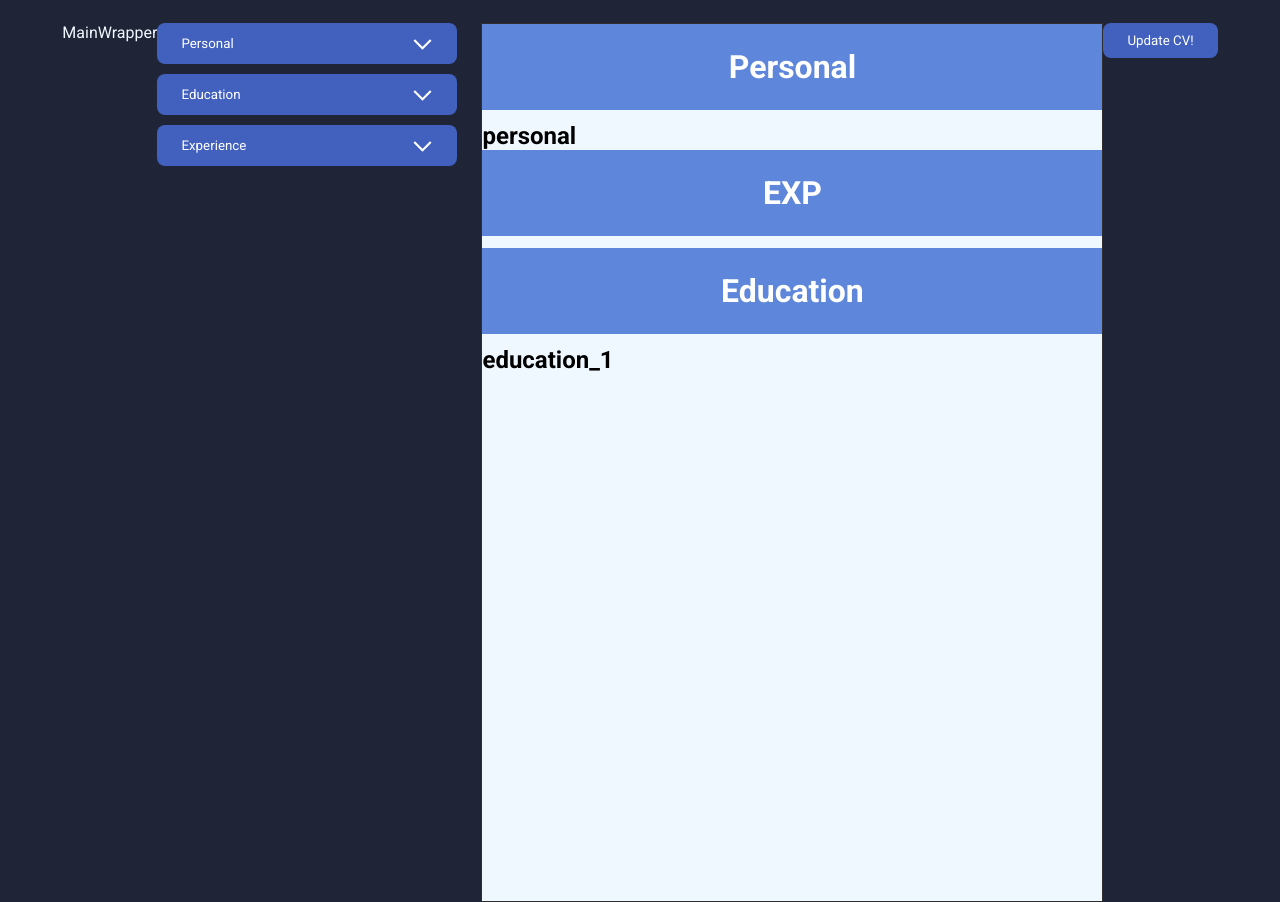
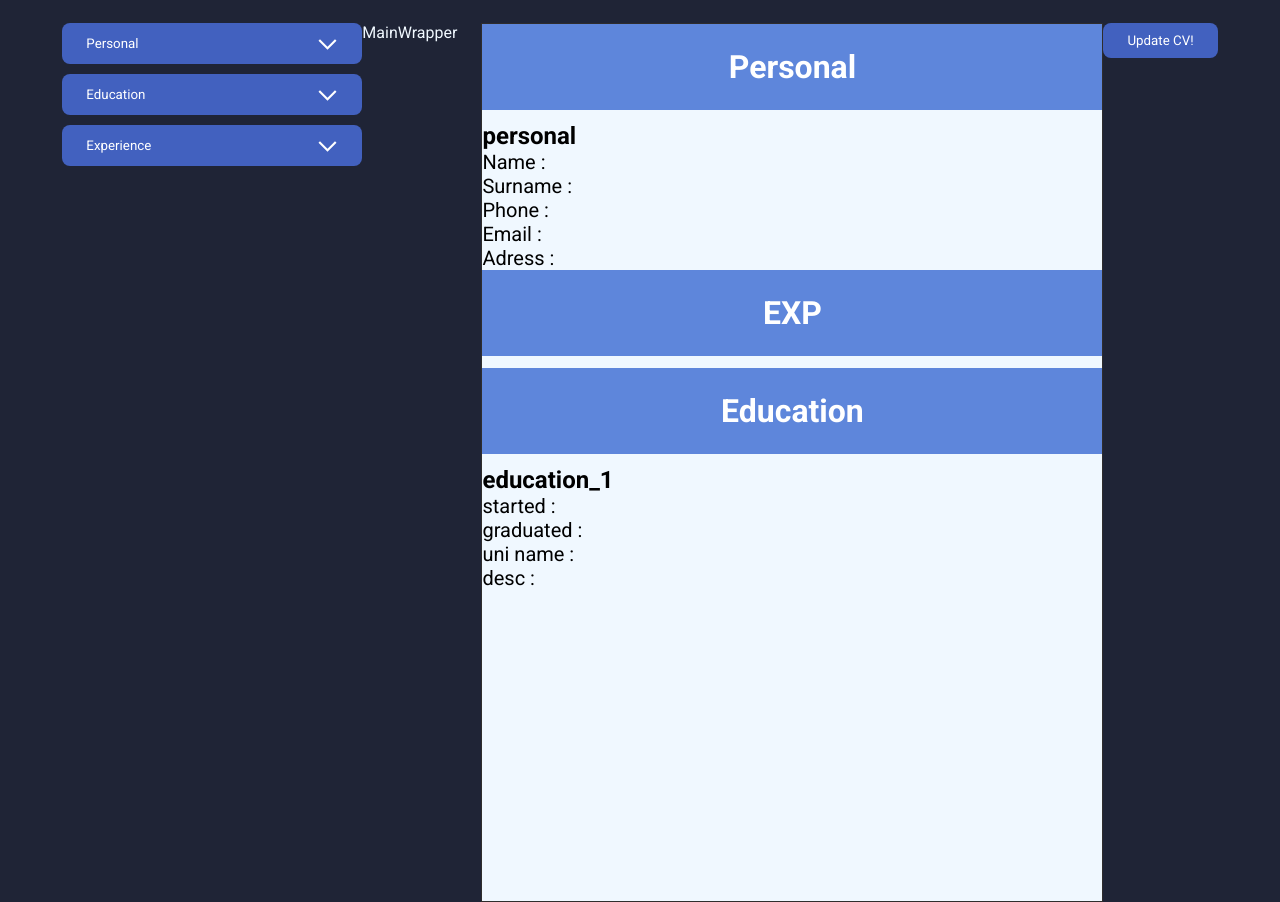
Before and after one commit to TSRSE/cv-creator, a React (Vite) app: page / in a window 1280 px wide. Built offline with nearby package versions, Linux system fonts and the light colour scheme.

Commit message:
Теперь формы запомниают свой статус `isOpen`

```diff
--- a/src/App.jsx
+++ b/src/App.jsx
@@ -3,63 +3,19 @@ import './App.css'
 import Panel from './components/lfetSidePanel/Panel'
 import Canvas from './components/canvas/Canvas'
 import MainWrapper from './components/hocs/mainWrapper/MainWrapper'
+import CreateDataSet from './components/utils/CreateDataSet'
 
 function App() {
 
-  const PANEL_ELEMENTS = {
-    personal : [
-    {
-      id: 'personal',
-      fields : [
-        {'Name' : ''},
-        {'Surname' : ''},
-        {'Phone' : ''},
-        {'Email' : ''},
-        {'Adress' : ''}]
-    }
-  ],
+  const [UpdateToggle, setUpdateToggle] = useState(false)
+  const [componentsArray, setComponentsArray] = useState(CreateDataSet)
 
-    education : [
-      {
-        id: 'education_1',
-        fields : [
-          {'started' : ''},
-          {'graduated' : ''},
-          {'uni name' : ''},
-          {'desc' : ''} ]
-        }
-      ],
 
-      jobs : [
-      {
-        id: 'job_1',
-        fields : [
-          {'From' : ''},
-          {'To' : ''},
-          {'Place' : ''},
-          {'Job' : ''},
-          {'Description' : ''} ]
-      },
-      {
-        id: 'job_2',
-        fields : [
-          {'From' : ''},
-          {'To' : ''},
-          {'Place' : ''},
-          {'Job' : ''},
-          {'Description' : ''} ]
-      }
-    ]
-  }
-
-  const [componentsArray, setComponentsArray] = useState(PANEL_ELEMENTS)
 
   const handleChange = (newArray) => {
     setComponentsArray(newArray)
+
   }
-
-  const [UpdateToggle, setUpdateToggle] = useState(false)
-
   const handleCanvasUpdate = () => {
     setUpdateToggle(!UpdateToggle)
   }
@@ -67,7 +23,9 @@ function App() {
   return (
     <>
       <main>
-        <MainWrapper changeArray={handleChange} array={componentsArray} toggleUpdater={handleCanvasUpdate}/>
+      <Panel changeArray={handleChange} layoutArray={CreateDataSet} changableArray={componentsArray}/>
+      <MainWrapper array={componentsArray} toggleUpdater={handleCanvasUpdate}/>
+
       </main>
     </>
   )
--- a/src/components/hocs/dropDownHOC/DropDownHOC.jsx
+++ b/src/components/hocs/dropDownHOC/DropDownHOC.jsx
@@ -3,11 +3,25 @@ import('./DropDownHOC.css')
 import React, { useState } from 'react'
 import Button from '../../shared/button/Button'
 
-export default function DropDownHOC({children, isOpen = false, textCases=['close','open'], width = 1, type = 'accent'}) {
+export default function DropDownHOC({children, array={}, handleClose = () => null, isOpen = false, textCases=['close','open'], width = 1, type = 'accent', myKey='', localKey=''}) {
 
   const [isShowing, toggleIsShowing] = useState(isOpen)
 
+
+
+  const updateGlobalArray_V2_open = () => {
+    if (Object.keys(array).length === 0) {
+      return array
+    }
+    const tempArr = array
+    tempArr[`${myKey}`].find(x => x.id == localKey).isOpen = !isShowing
+    return tempArr
+  }
+
   const dropDownClickHandle = () =>{
+
+    const newArr = updateGlobalArray_V2_open()
+    handleClose(newArr)
     toggleIsShowing(!isShowing)
   }
 
--- a/src/components/hocs/mainWrapper/MainWrapper.jsx
+++ b/src/components/hocs/mainWrapper/MainWrapper.jsx
@@ -5,11 +5,13 @@ import RightPanel from '../../rightSidePanel/RightPanel'
 
 export default function MainWrapper({changeArray = () => null, array = null, updater = false, toggleUpdater = () => null}) {
 
+  // const [staitcArray, setStaitcArray] = useState(CreateDataSet)
+
     return (
     <>
         <div>MainWrapper</div>
-        {console.log(array)}
-        <Panel changeArray={changeArray} array={array}/>
+        {/* {console.log(array)} */}
+
         <Canvas elements={array}/>
         <RightPanel updater={updater} toggleUpdater={toggleUpdater}/>
     </>
--- a/src/components/lfetSidePanel/Panel.jsx
+++ b/src/components/lfetSidePanel/Panel.jsx
@@ -2,12 +2,14 @@ import Cathegory from '../shared/cathegory/Cathegory'
 import './style.css'
 import React from 'react'
 
-export default function Panel({changeArray = () => null, array={}}) {
+export default function Panel({changeArray = () => null, layoutArray={}, changableArray = {} }) {
   return (
     <div className='panel-main'>
-      <Cathegory title='Personal' isOpen={true}  fields={array.personal} changeArray={changeArray} array={array} myKey={Object.keys(array)[0]}/>
-      <Cathegory title='Education' modular={true} fields={array.education} changeArray={changeArray} array={array} myKey={Object.keys(array)[1]}/>
-      <Cathegory title='Experience' modular={true} fields={array.jobs} changeArray={changeArray} array={array} myKey={Object.keys(array)[2]}/>
+    {/* {console.log('panel rerendered')} */}
+    {/* {console.log(layoutArray)} */}
+      <Cathegory title='Personal' isOpen={true}  fields={layoutArray.personal} changeArray={changeArray} changableArray={changableArray} myKey={Object.keys(changableArray)[0]}/>
+      <Cathegory title='Education' modular={true} fields={layoutArray.education} changeArray={changeArray} changableArray={changableArray} myKey={Object.keys(changableArray)[1]}/>
+      <Cathegory title='Experience' modular={true} fields={layoutArray.jobs} changeArray={changeArray} changableArray={changableArray} myKey={Object.keys(changableArray)[2]}/>
     </div>
   )
 }
--- a/src/components/shared/cathegory/Cathegory.jsx
+++ b/src/components/shared/cathegory/Cathegory.jsx
@@ -7,23 +7,25 @@ import './cathegory.css'
 
 import React, { useState } from 'react'
 
-export default function Cathegory({modular = false, title = '', fields=[], changeArray = () => null, array, myKey='', canvasUpdate= () => null}) {
+export default function Cathegory({modular = false, title = '', fields=[], changeArray = () => null, changableArray, myKey='', canvasUpdate= () => null}) {
 
   const formsList = fields.map((form, index) =>
     <Form key={crypto.randomUUID()}
     fields={form.fields}
+    isOpen={form.isOpen}
     title={`${title} ${index+1}`}
     isModular={fields.length > 1}
     isDeletable={index > 0}
     changeArray={changeArray}
-    array={array}
+    changableArray={changableArray}
     localKey={form.id}
     myKey={myKey}></Form>
+
   )
 
   return (
     <>
-      <DropDownHOC width={300} textCases={[title, title]} changeArray={changeArray} array={array}>
+      <DropDownHOC width={300} textCases={[title, title]} changeArray={changeArray} changableArray={changableArray}>
         {formsList}
         {modular && <Button type='primary' text={'Add new ' + title}/>}
       </DropDownHOC>
--- a/src/components/shared/form/Form.jsx
+++ b/src/components/shared/form/Form.jsx
@@ -5,12 +5,12 @@ import './form.css'
 
 import React from 'react'
 
-export default function Form({fields = [], title = '', isModular = false, isDeletable = false, changeArray = () => null, array, localKey, myKey=''}) {
+export default function Form({fields = [], title = '', isModular = false, isDeletable = false, changeArray = () => null, changableArray, localKey, myKey='', isOpen = false}) {
 
   const isNotDisplayable = fields == undefined || fields.length < 1
 
   const fieldList = fields.map((field) =>
-    <InputField key={crypto.randomUUID()} placeholder={field} changeArray={changeArray} array={array} myKey={myKey} localKey={localKey}/>
+    <InputField key={crypto.randomUUID()} placeholder={field} changeArray={changeArray} changableArray={changableArray} myKey={myKey} localKey={localKey}/>
   )
 
   const getForm = () => {
@@ -27,7 +27,7 @@ export default function Form({fields = [], title = '', isModular = false, isDele
   if (isNotDisplayable) { return null }
   if(isModular) {
     return (
-    <DropDownHOC textCases={[title, title]} type='secondary'>
+    <DropDownHOC textCases={[title, title]} isOpen={isOpen} array={changableArray} type='secondary' myKey={myKey} localKey={localKey} handleClose={changeArray}>
       {getForm()}
     </DropDownHOC>
    )
--- a/src/components/shared/infoSubBlock/InfoSubBlock.jsx
+++ b/src/components/shared/infoSubBlock/InfoSubBlock.jsx
@@ -5,15 +5,14 @@ export default function InfoSubBlock({title = 'title', infoToShow = []}) {
 
     const isModular = infoToShow.length > 1
 
-    const listOfInfo = infoToShow.map((field) => {
-        console.log(field);
-        <InfoTextRow key={crypto.randomUUID()} field={Object.keys(field)[0]} value={field[`${Object.keys(field)[0]}`]}/>}
+    const listOfInfo = infoToShow.map((field) =>
+        <InfoTextRow key={crypto.randomUUID()} field={Object.keys(field)[0]} value={field[`${Object.keys(field)[0]}`]}/>
     )
     return (
     <>
         <h2>{title}</h2>
         {listOfInfo}
-        {console.log(infoToShow)}
+        {/* {console.log(infoToShow)} */}
 
     </>
 
--- a/src/components/shared/inputFIled/InputField.jsx
+++ b/src/components/shared/inputFIled/InputField.jsx
@@ -3,9 +3,9 @@ import React, { useState } from 'react'
 
 import './style.css'
 
-export default function InputField({placeholder, hasLabel = true, changeArray = () => null, array=[], myKey='', localKey=''}) {
+export default function InputField({placeholder, hasLabel = true, changeArray = () => null, changableArray=[], myKey='', localKey='', isOpen = false}) {
 
-    const currentField = array[`${myKey}`].find(x => x.id == localKey).fields.find(x => [`${Object.keys(placeholder)[0]}`] in x)[`${Object.keys(placeholder)[0]}`]
+    const currentField = changableArray[`${myKey}`].find(x => x.id == localKey).fields.find(x => [`${Object.keys(placeholder)[0]}`] in x)[`${Object.keys(placeholder)[0]}`]
 
     const [value, setValue] = useState(currentField)
 
@@ -29,11 +29,14 @@ export default function InputField({placeholder, hasLabel = true, changeArray =
     }
 
 
-    const temp = (e) =>{
+    const temp = (e) => {
       setValue(e.target.value)
-      const newArray = updateGlobalArray_V2(array, e.target.value)
+      const newArray = updateGlobalArray_V2(changableArray, e.target.value)
       // const newArray = updateGlobalArray(e.target.value)
-      changeArray(newArray);
+      // changeArray({...changableArray,  [myKey] : newArray[myKey]  });
+      changeArray(newArray)
+      // changeArray({...newArray, [myKey]:newArray[myKey][localKey]})
+      // console.log({...newArray, [myKey] : newArray[myKey]});
     }
 
   return (
--- /dev/null
+++ b/src/components/utils/CreateDataSet.js
@@ -0,0 +1,93 @@
+const data = {
+    personal : [
+    {
+      id: 'personal',
+      fields : [
+        {'Name' : ''},
+        {'Surname' : ''},
+        {'Phone' : ''},
+        {'Email' : ''},
+        {'Adress' : ''}]
+    }
+  ],
+
+    education : [
+      {
+        id: 'education_1',
+        fields : [
+          {'started' : ''},
+          {'graduated' : ''},
+          {'uni name' : ''},
+          {'desc' : ''} ]
+        }
+      ],
+
+      jobs : [
+      {
+        id: 'job_1',
+        fields : [
+          {'From' : ''},
+          {'To' : ''},
+          {'Place' : ''},
+          {'Job' : ''},
+          {'Description' : ''} ]
+      },
+      {
+        id: 'job_2',
+        fields : [
+          {'From' : ''},
+          {'To' : ''},
+          {'Place' : ''},
+          {'Job' : ''},
+          {'Description' : ''} ]
+      }
+    ]}
+
+export default {
+    personal : [
+    {
+      id: 'personal',
+      fields : [
+        {'Name' : ''},
+        {'Surname' : ''},
+        {'Phone' : ''},
+        {'Email' : ''},
+        {'Adress' : ''}],
+        isOpen: true
+    }
+  ],
+
+    education : [
+      {
+        id: 'education_1',
+        fields : [
+          {'started' : ''},
+          {'graduated' : ''},
+          {'uni name' : ''},
+          {'desc' : ''} ],
+          isOpen: true
+        }
+      ],
+
+      jobs : [
+      {
+        id: 'job_1',
+        fields : [
+          {'From' : ''},
+          {'To' : ''},
+          {'Place' : ''},
+          {'Job' : ''},
+          {'Description' : ''} ],
+        isOpen: true
+      },
+      {
+        id: 'job_2',
+        fields : [
+          {'From' : ''},
+          {'To' : ''},
+          {'Place' : ''},
+          {'Job' : ''},
+          {'Description' : ''} ],
+          isOpen: false
+      }
+    ]}
```
Also changed, not shown: 1 other file (tests, documents, lock files or other folders).
